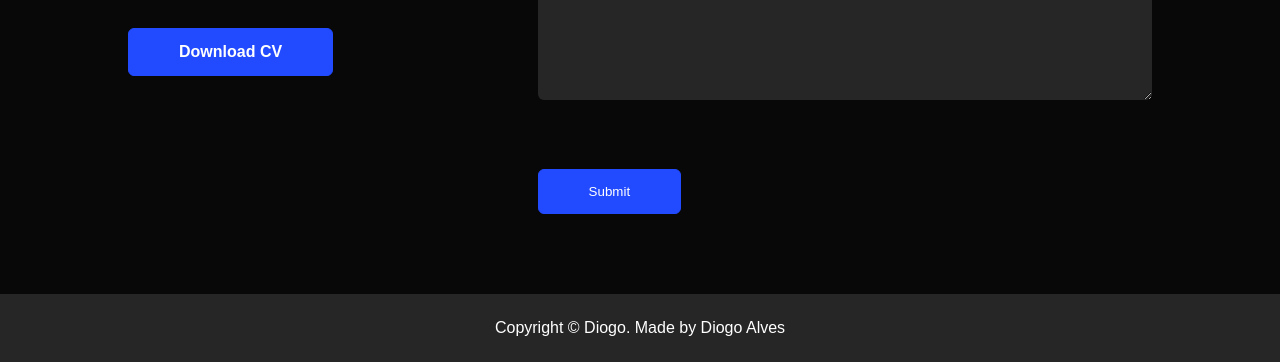
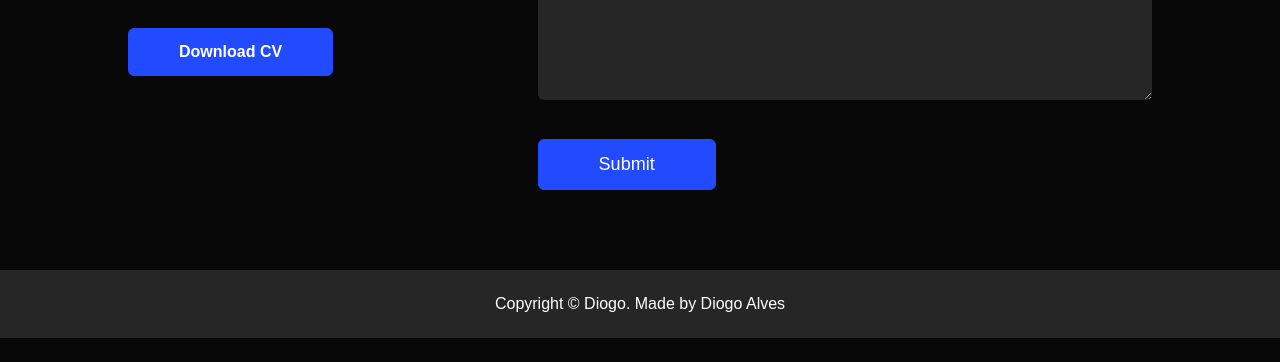
Before and after one commit to D2G8/D2G8, a plain HTML site: page index.html in a window 1280 px wide. Shown: the part 3264-3626 px from the top of the page. After the commit the page ends 3602 px from the top, so only its background shows below. Drawn offline with Linux system fonts and the light colour scheme.

Commit message:
Update style.css

```diff
--- a/style.css
+++ b/style.css
@@ -336,7 +336,7 @@ form input, form textarea{
     border-radius: 6px;
 }
 
-form btn2{
+form .btn2{
     padding: 14px 60px;
     font-size: 18px;
     margin-top: 20px;
```
